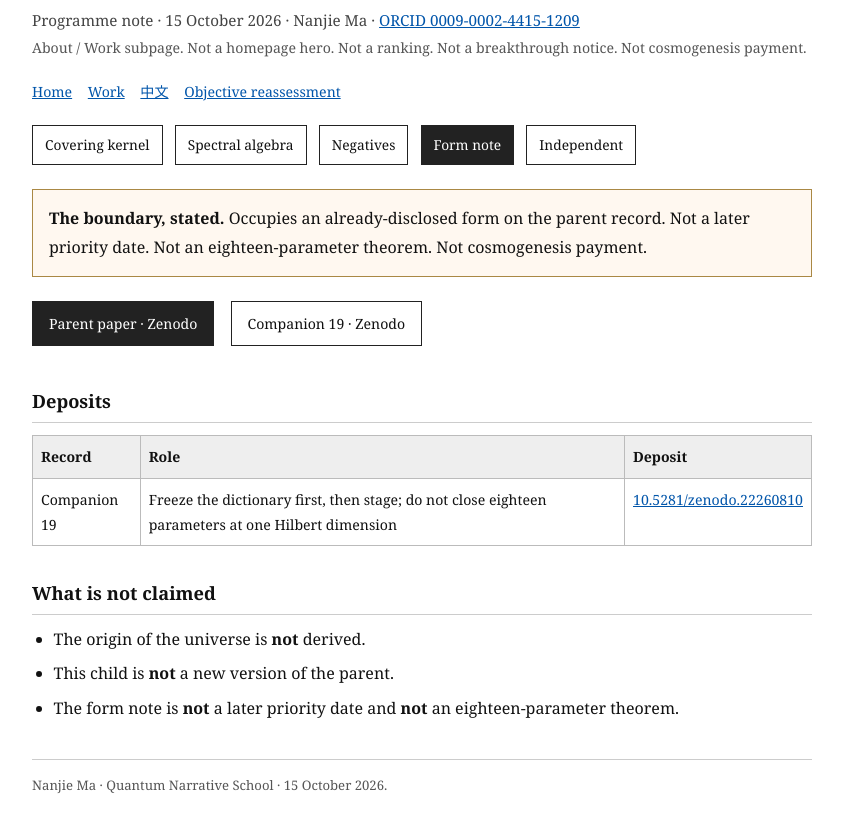
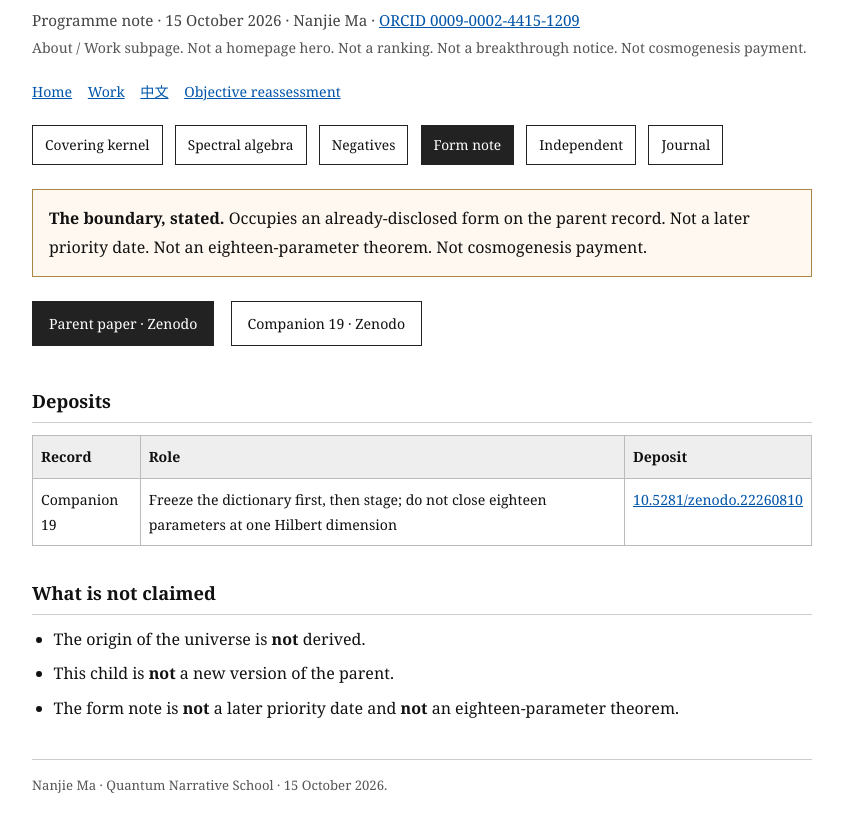
Before and after one commit to COZZE1/qns-website, a plain HTML site: page form-note-on-record-en.html in a window 1280 px wide. Shown: the part 68-900 px from the top of the page, without its empty margins (218-1061 px from the left). Drawn offline with Linux system fonts and the light colour scheme.

Commit message:
Add Journal class-strip on existing on-record pages.
Co-authored-by: Cursor <cursoragent@cursor.com>

```diff
--- a/form-note-on-record-en.html
+++ b/form-note-on-record-en.html
@@ -53,6 +53,7 @@ footer{margin-top:36px;padding-top:14px;border-top:1px solid #ccc;font-size:0.82
   <a href="scoped-negatives-on-record-en.html">Negatives</a>
   <a class="here" href="form-note-on-record-en.html">Form note</a>
   <a href="independent-manuscript-on-record-en.html">Independent</a>
+  <a href="journal-manuscripts-on-record-en.html">Journal</a>
 </p>
 
 <div class="box box-warn">
```
